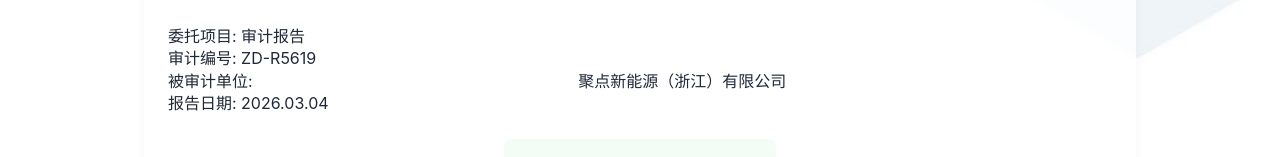
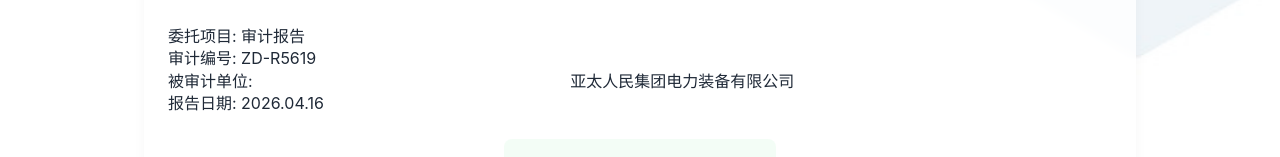
Before and after one commit to Eqshisi/fwyzB, a plain HTML site: page index.html in a window 1280 px wide. Shown: the part 260-417 px from the top of the page. Drawn offline with nearby package versions, Linux system fonts and the light colour scheme.

Commit message:
Update index.html

```diff
--- a/index.html
+++ b/index.html
@@ -62,10 +62,10 @@
 
   <div style="display: flex; margin:0; line-height: 1.4;">
     <span style="width: auto;">被审计单位:</span>
-    <span style="flex: 1; text-align: center;">聚点新能源（浙江）有限公司</span>
+    <span style="flex: 1; text-align: center;">亚太人民集团电力装备有限公司</span>
   </div>
 
-  <p style="margin:0;">报告日期: 2026.03.04</p>
+  <p style="margin:0;">报告日期: 2026.04.16</p>
 </div>
 
     <br>
```
